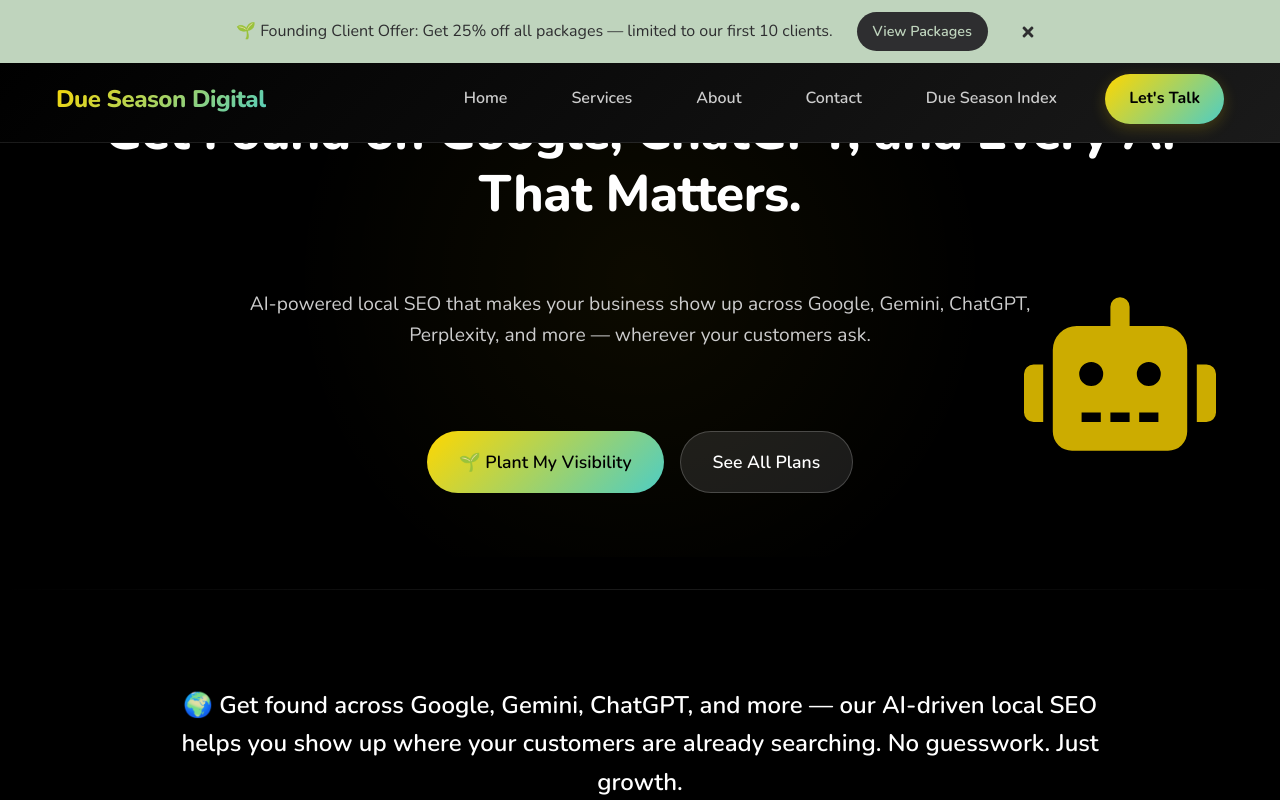
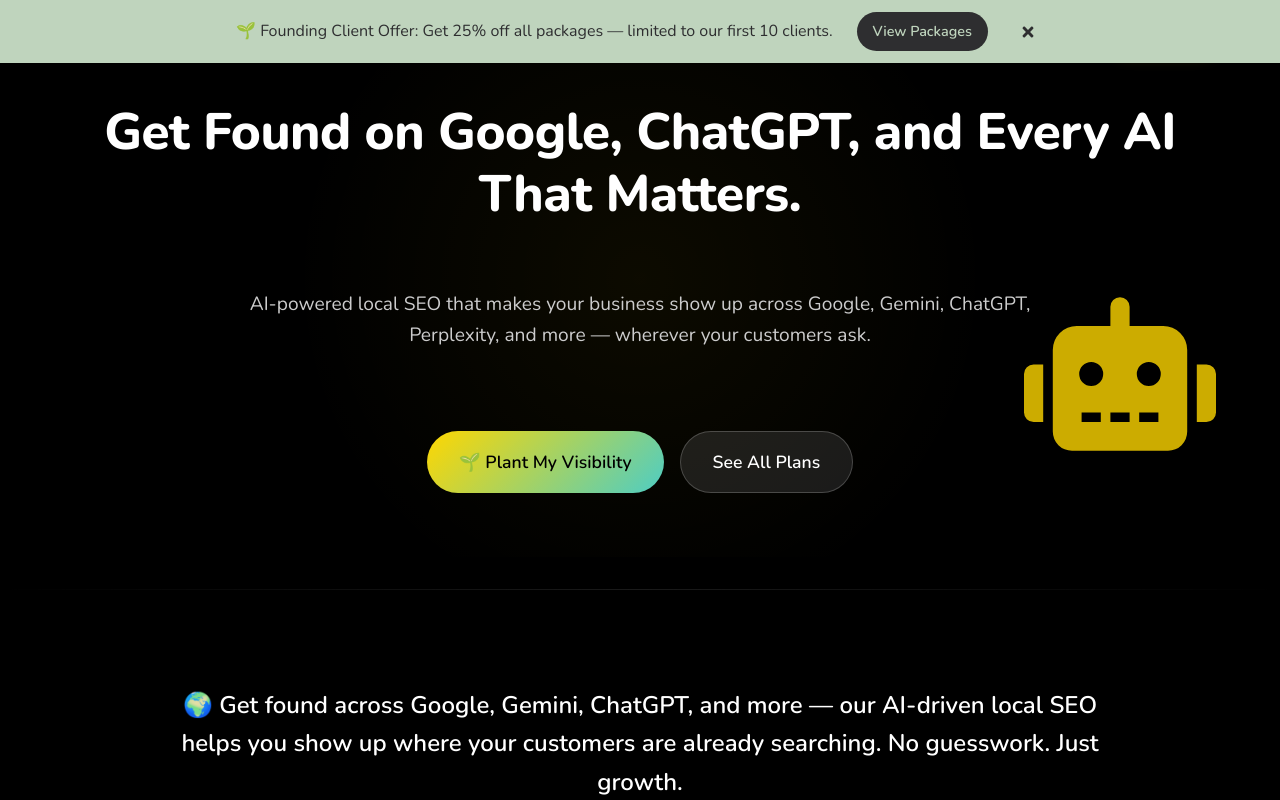
Before and after one commit to KJGuce/dueseasondigital.github.io, a React (Vite) app in the folder react-site/: page / in a window 1280 px wide. Shown: the top 800 px of the page. Built offline with nearby package versions, Linux system fonts and the light colour scheme.

Commit message:
fix: adjust navbar position when alert banner is closed

```diff
--- a/react-site/src/components/Navbar.module.css
+++ b/react-site/src/components/Navbar.module.css
@@ -1,14 +1,18 @@
 .navbar {
   position: fixed;
-  top: 3.5rem;
+  top: 0;
   left: 0;
   right: 0;
-  background: linear-gradient(135deg, #000000 0%, #1a1a1a 100%);
-  border-bottom: 1px solid rgba(255, 255, 255, 0.1);
+  z-index: 1000;
+  background: rgba(255, 255, 255, 0.95);
   backdrop-filter: blur(10px);
   -webkit-backdrop-filter: blur(10px);
-  z-index: 1000;
-  padding: 1rem 0;
+  border-bottom: 1px solid rgba(0, 0, 0, 0.1);
+  transition: top 0.3s ease;
+}
+
+.navbarNoAlert {
+  top: 0;
 }
 
 .container {
--- a/react-site/src/components/Navbar.tsx
+++ b/react-site/src/components/Navbar.tsx
@@ -1,10 +1,18 @@
-import { useState } from "react";
-import { Link } from "react-router-dom";
+import { useState, useEffect } from "react";
+import { Link, useLocation } from "react-router-dom";
 import { FaBars, FaTimes } from "react-icons/fa";
 import styles from "./Navbar.module.css";
 
 const Navbar = () => {
-  const [isOpen, setIsOpen] = useState(false);
+  const [isMenuOpen, setIsMenuOpen] = useState(false);
+  const [isAlertClosed, setIsAlertClosed] = useState(false);
+  const location = useLocation();
+
+  useEffect(() => {
+    // Check if alert banner is closed
+    const alertClosed = localStorage.getItem("alertClosed");
+    setIsAlertClosed(alertClosed === "true");
+  }, []);
 
   const navLinks = [
     { name: "Home", href: "/" },
@@ -15,7 +23,11 @@
   ];
 
   return (
-    <nav className={styles.navbar}>
+    <nav
+      className={`${styles.navbar} ${
+        isAlertClosed ? styles.navbarNoAlert : ""
+      }`}
+    >
       <div className={styles.container}>
         {/* Logo */}
         <Link to="/" className={styles.logo}>
@@ -25,20 +37,22 @@
         {/* Mobile menu button */}
         <button
           className={styles.menuButton}
-          onClick={() => setIsOpen(!isOpen)}
+          onClick={() => setIsMenuOpen(!isMenuOpen)}
           aria-label="Toggle menu"
         >
-          {isOpen ? <FaTimes /> : <FaBars />}
+          {isMenuOpen ? <FaTimes /> : <FaBars />}
         </button>
 
         {/* Desktop Navigation */}
-        <div className={`${styles.navLinks} ${isOpen ? styles.active : ""}`}>
+        <div
+          className={`${styles.navLinks} ${isMenuOpen ? styles.active : ""}`}
+        >
           {navLinks.map((link) => (
             <Link
               key={link.name}
               to={link.href}
               className={styles.navLink}
-              onClick={() => setIsOpen(false)}
+              onClick={() => setIsMenuOpen(false)}
             >
               {link.name}
             </Link>
```
